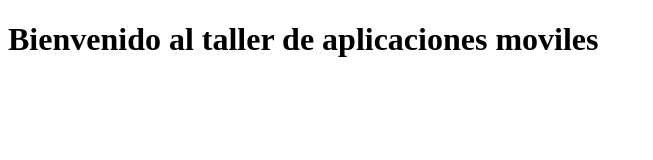
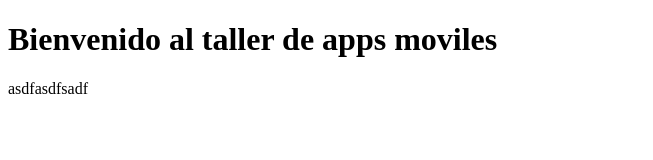
Before and after one commit to kmtkei/TallerApps5200, a plain HTML site: page index.html in a window 1280 px wide. Shown: the whole page, without its empty margins (0-653 px from the left). Drawn offline with Linux system fonts and the light colour scheme.

Commit message:
segundo commit del proyecto

```diff
--- a/index.html
+++ b/index.html
@@ -5,7 +5,10 @@
 	<title>Taller de aplicaciones</title>
 </head>
 <body>
-	<h1>Bienvenido al taller de aplicaciones moviles</h1>
+	<h1>Bienvenido al taller de apps moviles</h1>
 
+	<div>
+		<p>asdfasdfsadf</p>
+	</div>
 </body>
 </html>
```
